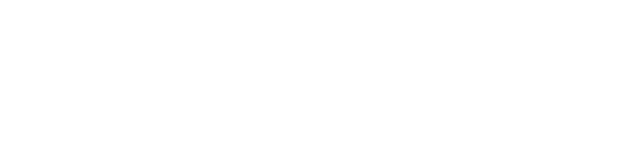
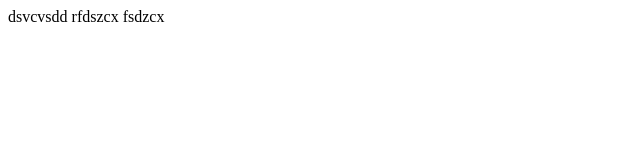
Before and after one commit to CHELSEAYA/demo_project, a plain HTML site: page index.html in a window 1280 px wide. Shown: the whole page, without its empty margins (0-640 px from the left). Drawn offline with Linux system fonts and the light colour scheme.

Commit message:
second commit

```diff
--- a/index.html
+++ b/index.html
@@ -7,5 +7,8 @@
 </head>
 <body>
 
+    dsvcvsdd
+    rfdszcx
+    fsdzcx
 </body>
 </html>
```
